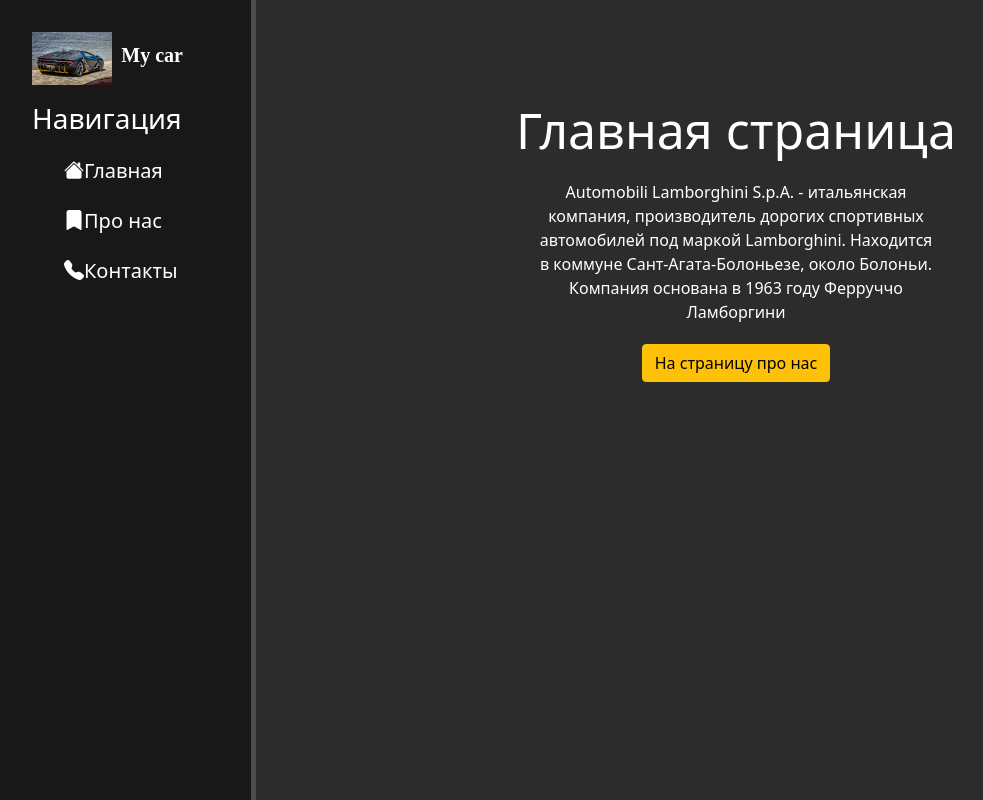
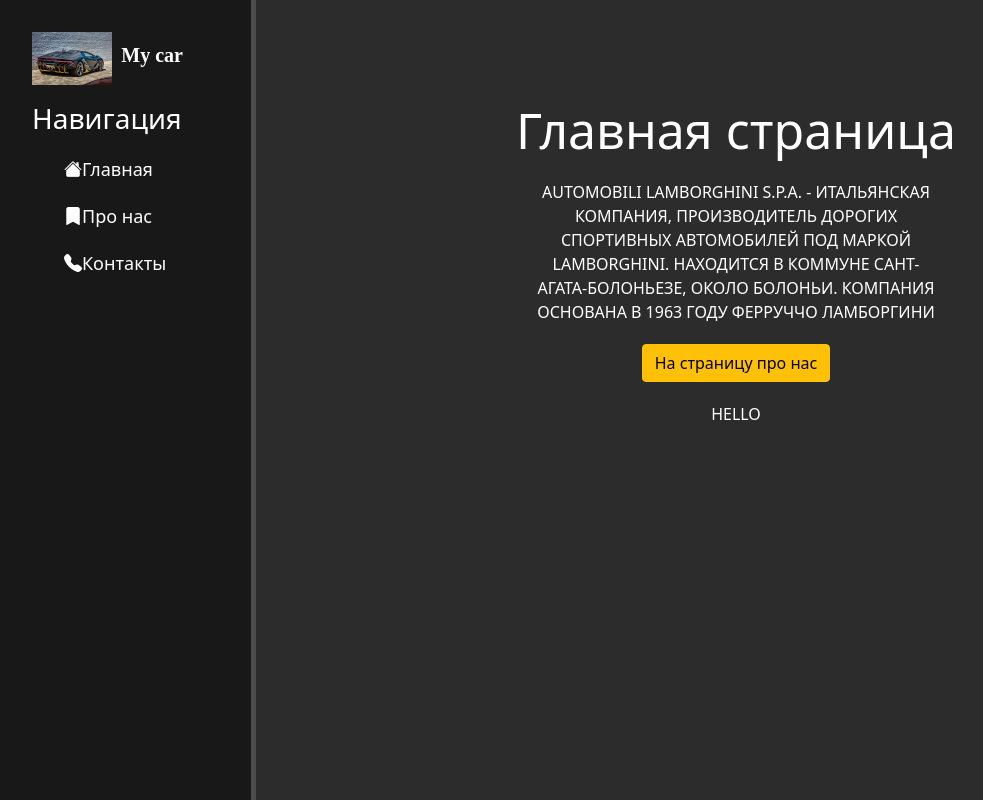
Before and after one commit to Okraza21/usersite, a Django app: page / in a window 1280 px wide. Shown: the whole page, without its empty margins (0-983 px from the left). Run offline with Django 4.2, Linux system fonts and the light colour scheme.

Commit message:
6 commit

```diff
--- a/usersite/main/static/main/css/main.css
+++ b/usersite/main/static/main/css/main.css
@@ -32,10 +32,10 @@ aside h3 {
     font-size: 28px;
 }
 
-aside ul {list-style: none}
+aside ul {list-style: none;}
 aside ul li {
     color: #fff;
-    font-size: 20px;
+    font-size: 18px;
     margin-top: 20px;
     transition: transform .6s ease;
 }
--- a/usersite/main/templates/main/index.html
+++ b/usersite/main/templates/main/index.html
@@ -1,11 +1,16 @@
 {% extends 'main/layout.html' %}
 
-{% block title %}Главная страница{% endblock %}
+{% block title %}{{ title }}{% endblock %}
 
 {% block content %}
     <div class="features">
-        <h1>Главная страница</h1>
-        <p>Automobili Lamborghini S.p.A. - итальянская компания, производитель дорогих спортивных автомобилей под маркой Lamborghini. Находится в коммуне Сант-Агата-Болоньезе, около Болоньи. Компания основана в 1963 году Ферруччо Ламборгини</p>
+        <h1>{{ title }}</h1>
+        <p>{% filter upper %}Automobili Lamborghini S.p.A. - итальянская компания, производитель дорогих спортивных автомобилей под маркой Lamborghini. Находится в коммуне Сант-Агата-Болоньезе, около Болоньи. Компания основана в 1963 году Ферруччо Ламборгини{% endfilter %}</p>
         <button class="btn btn-warning">На страницу про нас</button>
+        {% for el in values %}
+            {% if el == 'Hello' %}
+                <p>{{ el|upper }}</p>
+            {% endif %}
+        {% endfor %}
     </div>
 {% endblock %}
--- a/usersite/main/templates/main/layout.html
+++ b/usersite/main/templates/main/layout.html
@@ -17,7 +17,7 @@
         <span class='logo'>My car</span>
         <h3>Навигация</h3>
         <ul>
-            <a href="{% url 'home' %}" ><li><i class="bi bi-house-fill"></i>Главная</i></li></a>
+            <a href="{% url 'home' %}" ><li><i class="bi bi-house-fill"></i>Главная</li></a>
             <a href="{% url 'about' %}"><li><i class="bi bi-bookmark-fill"></i>Про нас</li></a>
             <a href=""><li><i class="bi bi-telephone-fill"></i>Контакты</li></a>
         </ul>
--- a/usersite/main/views.py
+++ b/usersite/main/views.py
@@ -2,7 +2,11 @@ from django.shortcuts import render
 
 
 def index(request):
-    return render(request, 'main/index.html')
+    data = {
+        'title': 'Главная страница',
+        'values': ['Hello', 'Weather', 'winter']
+    }
+    return render(request, 'main/index.html', data)
 
 
 def about(request):
--- a/usersite/usersite/settings.py
+++ b/usersite/usersite/settings.py
@@ -117,7 +117,6 @@ USE_TZ = True
 # https://docs.djangoproject.com/en/4.0/howto/static-files/
 
 STATIC_URL = 'static/'
-
 STATICFILES_DIRS = [
     BASE_DIR / "static",
 ]
```
